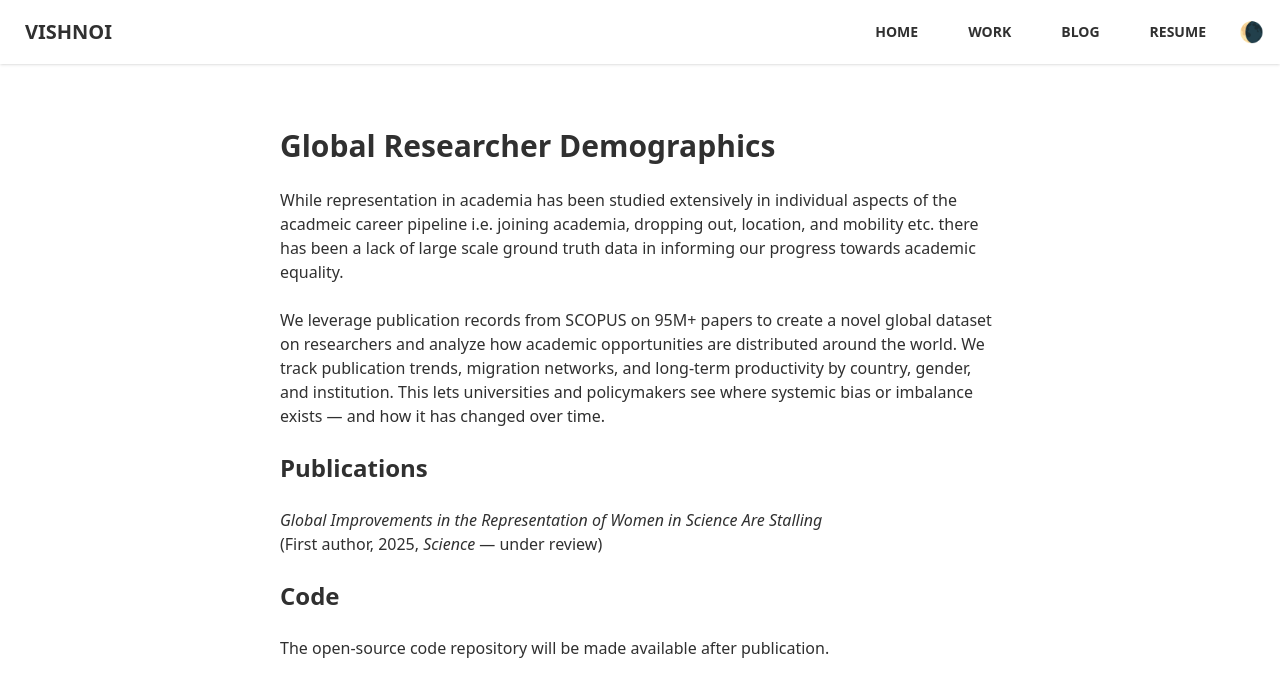
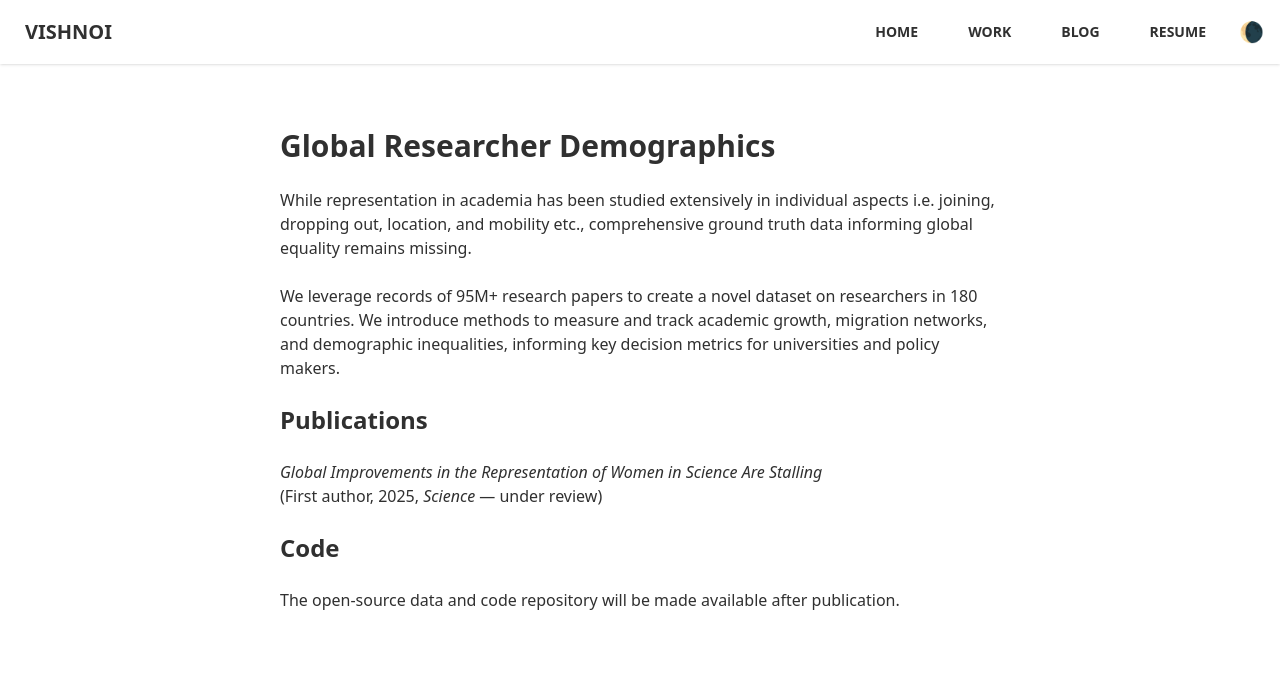
Before and after one commit to s-vishnoi/portfolio, a Vue app: page /demographics in a window 1280 px wide. Shown: the top 696 px of the page. Built offline with nearby package versions, Linux system fonts and the light colour scheme.

Commit message:
demographic page text

```diff
--- a/src/pages/Bikeability.vue
+++ b/src/pages/Bikeability.vue
@@ -4,7 +4,6 @@
         <p class="text-gray-600">
             This dashboard visualizes bike traffic crashes, bike lane types, and assigns bikeability scores across Chicago community areas.
             Users can glean quick insights into biking infrastructure and safety, helping to identify areas for improvement.
-            Please allow 1-2 minutes for the interactive application's initial load.
         </p>
       <div class="rounded-lg overflow-hidden shadow-md border border-gray-200">
         <iframe
@@ -14,10 +13,14 @@
           style="border: none;"
         ></iframe>
       </div>
+      <p>
+      Please allow 1-2 minutes for initial loading of the interactive application.
+      </p>
       <p class="text-sm text-gray-500 italic">
             Built with Plotly and Dash using data from the City of Chicago.<br />
             Hosted using Docker and Render.
       </p>
+
     <!--
     <p class="text-blue-600 hover:underline text-sm">
       <a href="blog link here" target="_blank">
--- a/src/pages/Demographics.vue
+++ b/src/pages/Demographics.vue
@@ -8,15 +8,15 @@
 
     <h1 class="text-3xl font-bold mt-4">Global Researcher Demographics</h1>
     <p>
-      While representation in academia has been studied extensively in individual aspects of the acadmeic career
-      pipeline i.e. joining academia, dropping out, location, and mobility etc. there has been a lack of large scale
-      ground truth data in informing our progress towards academic equality.
+      While representation in academia has been studied extensively in individual aspects
+      i.e. joining, dropping out, location, and mobility etc., comprehensive
+      ground truth data informing global equality remains missing.
     </p>
     <p>
-      We leverage publication records from SCOPUS on 95M+ papers to create a novel global dataset on researchers and
-      analyze how academic opportunities are distributed around the world.
-      We track publication trends, migration networks, and long-term productivity by country, gender, and institution.
-      This lets universities and policymakers see where systemic bias or imbalance exists — and how it has changed over time.
+      We leverage records of 95M+ research papers to create a novel dataset on researchers in 180 countries.
+      We introduce methods to measure and track academic growth, migration networks, and demographic inequalities,
+      informing key decision metrics for universities and policy makers.
+
     </p>
 
     <h1 class="text-2xl font-bold mt-4">Publications</h1>
@@ -27,7 +27,7 @@
 
     <h1 class="text-2xl font-bold mt-4">Code</h1>
     <p>
-      The open-source code repository will be made available after publication.
+      The open-source data and code repository will be made available after publication.
     </p>
   </main>
 </template>
--- a/src/pages/UrbanScaling.vue
+++ b/src/pages/UrbanScaling.vue
@@ -16,15 +16,24 @@
 
     <img src="/images/projects/urban-scaling.jpg" alt="Missing Arrest Data" class="w-full rounded shadow" />
     <figcaption class="text-sm text-gray-500 mt-1">
-      Missingness (1985-2015, 30 years) in arrest data from U.S. states
+      Estimated missingness (1980-2022, 42 years) in arrest data across U.S. counties
     </figcaption>
     <p>
-      I leverage scaling laws to inform corrected rates as well as uncertainty estimates for 300 U.S. cities.
-      I utilize multi-level Bayesian estimations for including time and regional variations while maintainting transparency in model certainty.
+      I leverage scaling laws to inform corrected arrest rates as well as uncertainty for 300 U.S. cities.
+      State-of-the-art Bayesian estimations allow modeling for time and region variations heirarchically, while maintainting transparency.
     </p>
-    <h1 class="font-bold mt-4">Publications</h1>
+
+    <h1 class="text-2xl font-bold mt-4">Publications</h1>
+    <p class="italic">
+      Changes in poverty and ethnic diversity predict the murder rate of US metropolitan statistical areas over a 60-year period <br>
+      <span class="not-italic">(Second author, 2025, <em>Nature Human Behavior</em> — under review)</span>
+    </p>
+
+    <h1 class="text-2xl font-bold mt-4">Code</h1>
     <p>
+      The open-source data and code repository will be made available after publication.
+    </p>
 
-    </p>
+
   </main>
 </template>
```
Also changed, not shown: public/images/projects/bike_accidents.png, public/images/projects/bike_crashes.png (added).
